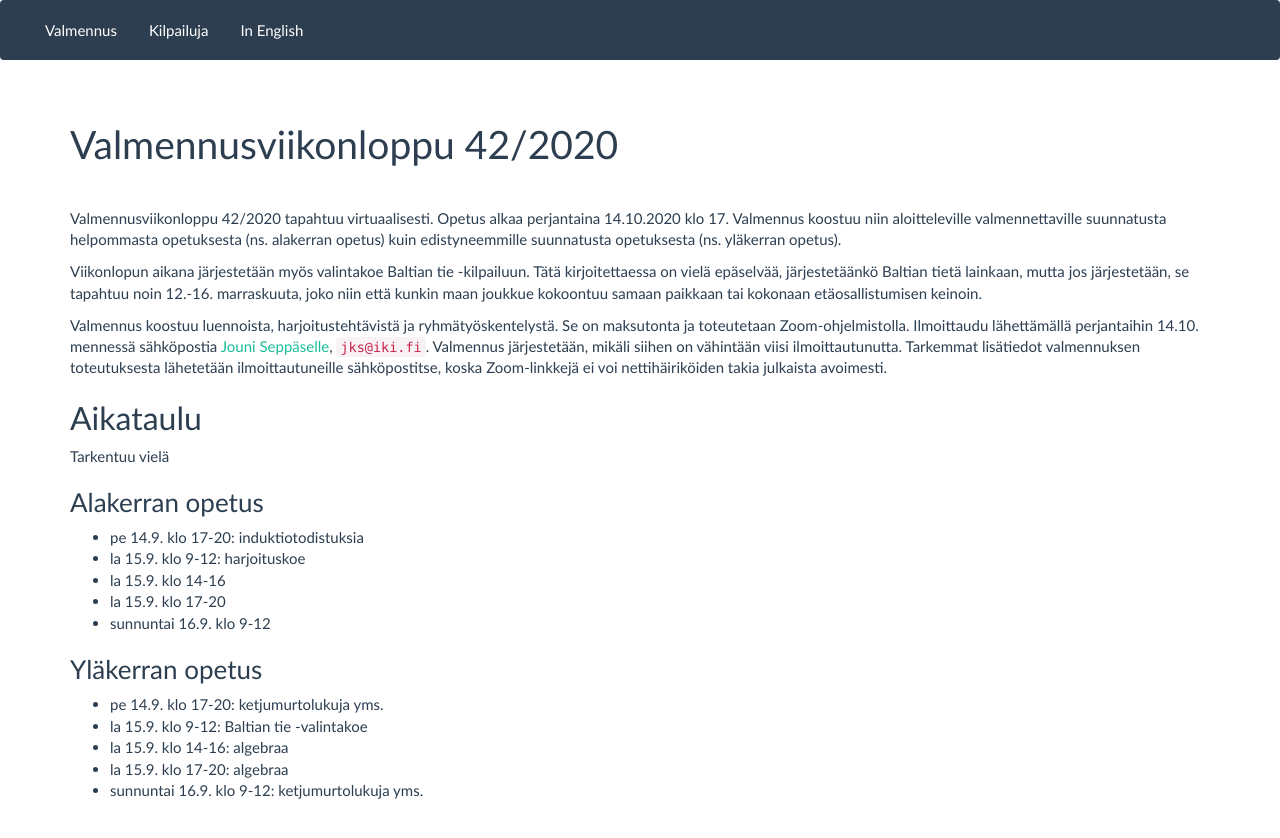
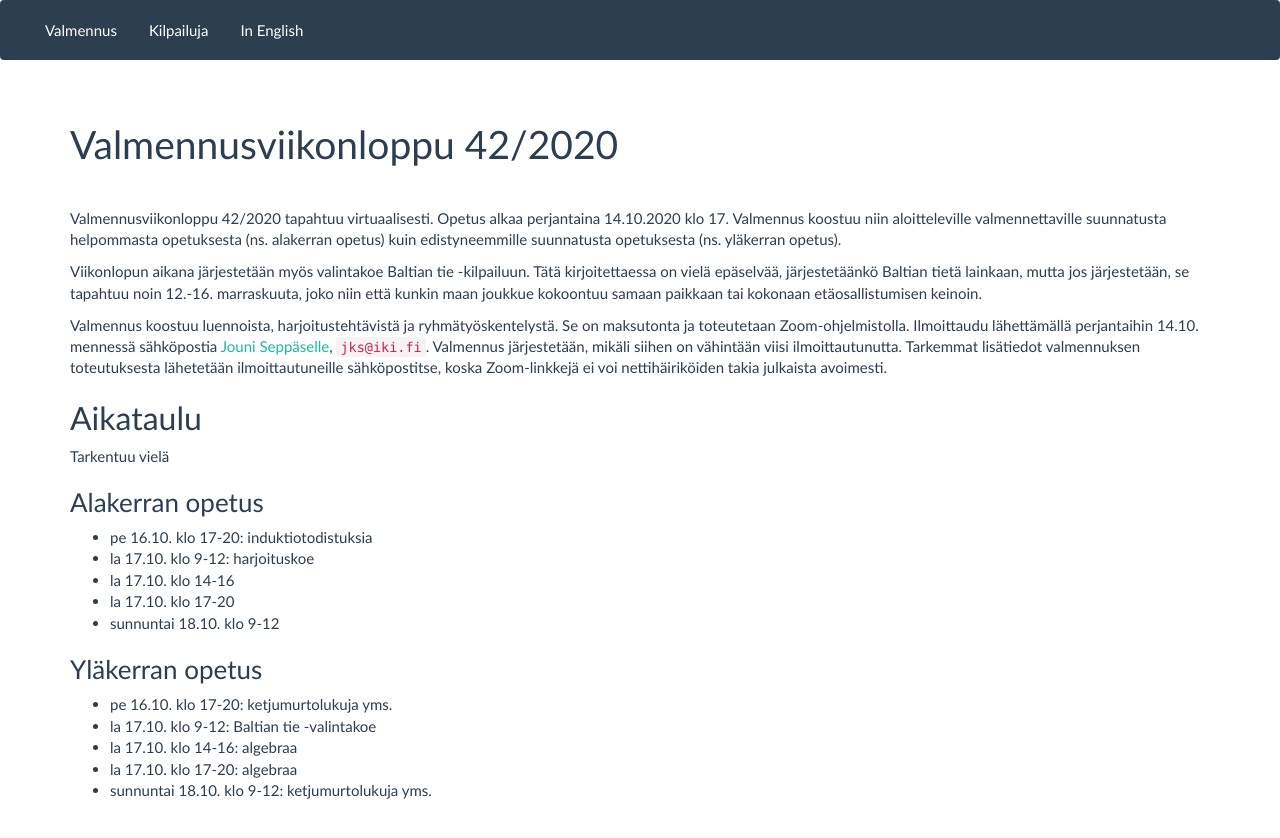
Before and after one commit to matematiikkakilpailut/matematiikkakilpailut.github.io, a Jekyll site: the page built from aikataulu/2020W42/index.md, in a window 1280 px wide. Shown: the top 838 px of the page. Built offline with Jekyll 4.4.1, drawn with Linux system fonts in a browser that asks for light colours.

Commit message:
Fixed the dates for the next training weekend.

```diff
--- a/aikataulu/2020W42/index.md
+++ b/aikataulu/2020W42/index.md
@@ -68,16 +68,16 @@ Tarkentuu vielä
 
 ### Alakerran opetus
 
-- pe 14.9. klo 17-20: induktiotodistuksia
-- la 15.9. klo 9-12: harjoituskoe
-- la 15.9. klo 14-16
-- la 15.9. klo 17-20
-- sunnuntai 16.9. klo 9-12
+- pe 16.10. klo 17-20: induktiotodistuksia
+- la 17.10. klo 9-12: harjoituskoe
+- la 17.10. klo 14-16
+- la 17.10. klo 17-20
+- sunnuntai 18.10. klo 9-12
 
 ### Yläkerran opetus
 
-- pe 14.9. klo 17-20: ketjumurtolukuja yms.
-- la 15.9. klo 9-12: Baltian tie -valintakoe
-- la 15.9. klo 14-16: algebraa
-- la 15.9. klo 17-20: algebraa
-- sunnuntai 16.9. klo 9-12: ketjumurtolukuja yms.
+- pe 16.10. klo 17-20: ketjumurtolukuja yms.
+- la 17.10. klo 9-12: Baltian tie -valintakoe
+- la 17.10. klo 14-16: algebraa
+- la 17.10. klo 17-20: algebraa
+- sunnuntai 18.10. klo 9-12: ketjumurtolukuja yms.
```
